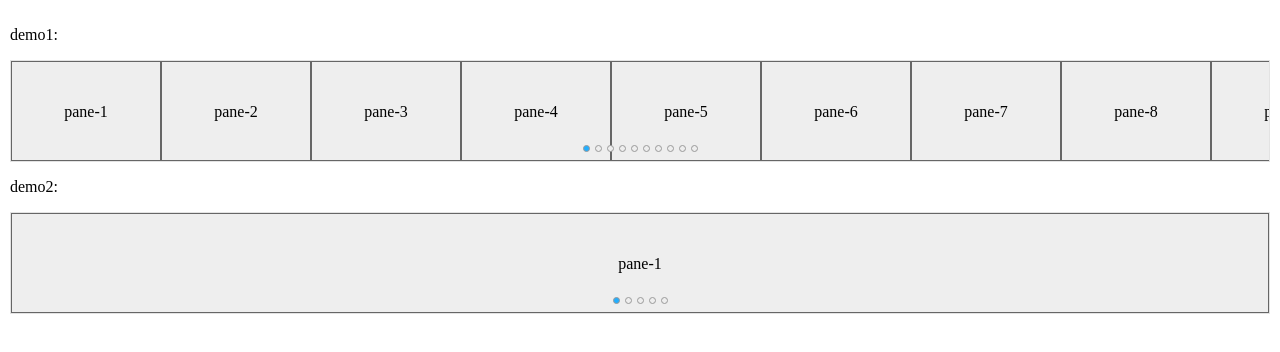
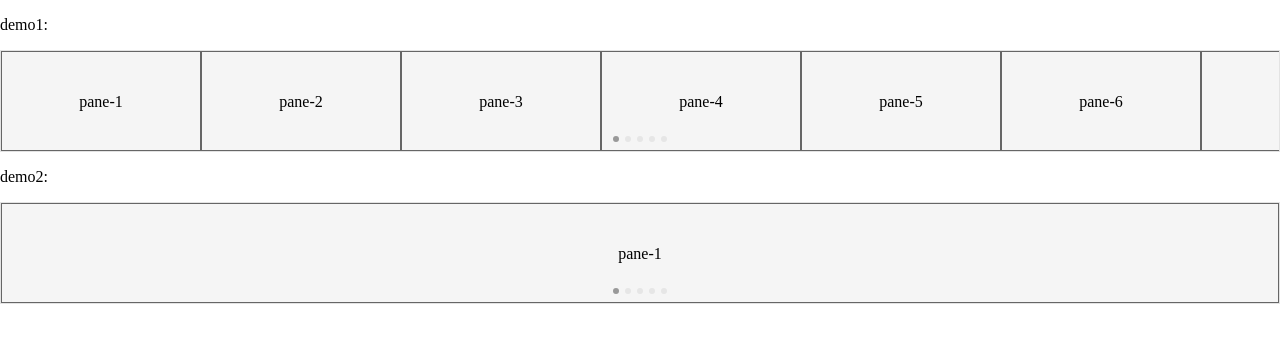
Before and after one commit to mjbin/vue-light-swiper, a Vue app: page /#/ in a window 1280 px wide. Shown: the top 352 px of the page. Built offline with nearby package versions, Linux system fonts and the light colour scheme.

Commit message:
修改代码

```diff
--- a/config/index.js
+++ b/config/index.js
@@ -14,7 +14,7 @@ module.exports = {
 
     // Various Dev Server settings
     host: 'localhost', // can be overwritten by process.env.HOST
-    port: 8080, // can be overwritten by process.env.PORT, if port is in use, a free one will be determined
+    port: 8090, // can be overwritten by process.env.PORT, if port is in use, a free one will be determined
     autoOpenBrowser: false,
     errorOverlay: true,
     notifyOnErrors: true,
--- a/src/components/Home.vue
+++ b/src/components/Home.vue
@@ -4,13 +4,24 @@
       <p>demo1:</p>
       <article class="demo-1">
         <LightSwiper class="swiper" :pagination='true'>
-          <LightSwiperItem class="swiper-item swiper-item-1" v-for="i in 10" :key="i">pane-{{i}}</LightSwiperItem>
+          <LightSwiperItem class="swiper-item swiper-item-1" v-for="i in 10" :key="i">
+            <span class="inner-item">
+              pane-{{i}}
+            </span>
+            <span class="inner-item" v-if="i == 10">
+              pane-{{i}}
+            </span>
+          </LightSwiperItem>
         </LightSwiper>
       </article>
       <p>demo2:</p>
       <article class="demo-2">
         <LightSwiper class="swiper">
-          <LightSwiperItem class="swiper-item swiper-item-2" v-for="i in 5" :key="i">pane-{{i}}</LightSwiperItem>
+          <LightSwiperItem class="swiper-item swiper-item-2" v-for="i in 5" :key="i">
+            <span class="inner-item">
+              pane-{{i}}
+            </span>
+          </LightSwiperItem>
         </LightSwiper>
       </article>
     </div>
@@ -32,7 +43,7 @@ export default {
 @border: 1px solid #e3e3e3;
 
 .home{
-  padding: 10px;
+  // padding: 10px;
   .page {
     width: 100%;
     overflow: hidden;
@@ -46,13 +57,14 @@ export default {
     height: 100px;
     line-height: 100px;
     text-align: center;
-    background: #eee;
+    background: #f5f5f5;
     border: 1px solid #666;
   }
 }
 
 .swiper-item-1 {
-  width: 150px;
+  // width: 33.33333%;
+  width: 200px;
 }
 
 .swiper-item-2 {
--- a/src/components/lightSwiper/swiper.vue
+++ b/src/components/lightSwiper/swiper.vue
@@ -4,7 +4,7 @@
       <slot></slot>
     </div>
     <div class="light-swiper-pagination" v-if="listLength && pagination">
-      <span class="dot" v-for="n in listLength" :key="n" :class="{active: current == n - 1}"></span>
+      <span class="dot" v-for="n in limitCurrent + 1" :key="n" :class="{active: current == n - 1}" @click='touchSliderTo(n - 1)'></span>
     </div>
   </div>
 </template>
@@ -46,11 +46,10 @@ export default {
       currentStyle: null,
       containWidth: 0,
       limitCurrent: 0,
-
       touchStartTime: 0,
       touchEndTime: 0,
-
       listLength: 0,
+      clickDot: false,
     };
   },
   computed: {
@@ -62,12 +61,15 @@ export default {
     },
   },
   methods: {
+    getSwiperItemWidth(item) {
+      return item.$el.clientWidth + 2;
+    },
     getlimitCurrent() {
       let lastPaneWidth = 0;
       let limit = 0;
       const newArray = [].concat(this.list);
       newArray.reverse().forEach((item) => {
-        lastPaneWidth += item.$el.offsetWidth;
+        lastPaneWidth += this.getSwiperItemWidth(item);
         if (lastPaneWidth <= this.swiperContainWidth) {
           limit += 1;
         }
@@ -76,13 +78,12 @@ export default {
     },
     updateContain() {
       this.getlimitCurrent();
-
       this.listLength = this.list.length;
       this.list[this.current].active = true;
-      this.currentWidth = this.list[this.current].$el.offsetWidth;
+      this.currentWidth = this.getSwiperItemWidth(this.list[this.current]);
       let containWidth = 0;
       this.list.forEach((item) => {
-        containWidth += item.$el.offsetWidth;
+        containWidth += this.getSwiperItemWidth(item);
       });
       this.containWidth = containWidth;
     },
@@ -138,7 +139,6 @@ export default {
     },
     sliderToPrev() {
       this.prev = true;
-
       this.commonSliderTo(-1, 0);
     },
     sliderToNext() {
@@ -153,7 +153,6 @@ export default {
         if (limitValue === 0 && this.current <= limitValue) {
           this.current = 0;
         }
-
         if (limitValue === this.limitCurrent && this.current >= limitValue) {
           this.current = limitValue;
         }
@@ -162,18 +161,17 @@ export default {
     calcDistance() {
       if (this.current >= 0 && this.current <= this.limitCurrent) {
         const i = this.next ? this.previous : this.current;
-        this.currentWidth = this.list[i].$el.offsetWidth;
+        this.currentWidth = this.getSwiperItemWidth(this.list[i]);
         this.distance = this.next ? this.currentWidth : -this.currentWidth;
         if (Math.abs(this.offsetX) > window.screen.width / 3) {
           const fixedNumber = this.next ? -1 : 1;
           this.current = this.checkIsAvalid(this.current += fixedNumber);
           const oldPoint = this.current;
           const sliderDistance = Math.abs(this.offsetX) * this.getDistanceValue(); // 阀值计算
-
           const getCurrentPoint = (distance, list, index) => {
-            let cw = list[0].$el.offsetWidth;
+            let cw = this.getSwiperItemWidth(list[0]);
             if (index >= 0 && index <= this.limitCurrent) {
-              cw = list[index].$el.offsetWidth;
+              cw = this.getSwiperItemWidth(list[index]);
               const num = this.next ? +1 : -1;
               if (Math.abs(distance) - cw > 0) {
                 this.previous = this.current;
@@ -186,18 +184,15 @@ export default {
             }
           };
           getCurrentPoint(sliderDistance, this.list, this.current);
-
           const firstPoint = Math.min(oldPoint, this.current);
           const lastPoint = Math.max(oldPoint, this.current);
           const arr = this.list.slice(firstPoint, lastPoint);
           let fixedSliderWidth = 0;
           arr.forEach((item) => {
-            fixedSliderWidth += item.$el.offsetWidth;
+            fixedSliderWidth += this.getSwiperItemWidth(item);
           });
-
           this.distance = this.next ? fixedSliderWidth : -fixedSliderWidth;
         }
-
         // 到达最后边缘位置修正滚动距离
         this.lastPaneDistance();
       }
@@ -206,15 +201,12 @@ export default {
       if (this.isLast && value >= 0 && value <= this.limitCurrent && this.next) {
         return this.lastPoint;
       }
-
       if (value < 0) {
         return 0;
       }
-
       if (value > this.limitCurrent) {
         return this.limitCurrent;
       }
-
       return value;
     },
     getDistanceValue() {
@@ -229,17 +221,19 @@ export default {
       const arr = this.list.slice(0, this.current);
       let fixedSliderWidth = 0;
       arr.forEach((item) => {
-        fixedSliderWidth += item.$el.offsetWidth;
+        fixedSliderWidth += this.getSwiperItemWidth(item);
       });
+      console.log(fixedSliderWidth);
       if (this.containWidth - fixedSliderWidth <= this.swiperContainWidth && this.next) {
         this.lastPoint = this.current;
         this.isLast = true;
-        // 修正2个像素偏移值
-        this.distance = (this.containWidth - this.swiperContainWidth - this.lastTouchOffset) + 2;
+        this.distance = (this.containWidth - this.swiperContainWidth - this.lastTouchOffset);
       }
     },
     sliderTo(sliderWidth) {
-      if (Math.abs(this.offsetX) >= 50) {
+      console.log(sliderWidth);
+      if (Math.abs(this.offsetX) >= 50 || this.clickDot) {
+        this.clickDot = false;
         if (this.next) {
           const sliderDistance = sliderWidth;
           this.lastTouchOffset += sliderDistance;
@@ -248,13 +242,11 @@ export default {
           const arr = this.list.slice(0, this.current);
           let fixedSliderWidth = 0;
           arr.forEach((item) => {
-            fixedSliderWidth += item.$el.offsetWidth;
+            fixedSliderWidth += this.getSwiperItemWidth(item);
           });
           this.lastTouchOffset = fixedSliderWidth;
         }
-
         let distance = 0;
-
         distance = this.lastTouchOffset;
         this.currentStyle = {
           transition: `all ${TIME}s`,
@@ -266,6 +258,29 @@ export default {
           transform: `translate3d(-${this.lastTouchOffset}px, 0, 0)`,
         };
       }
+    },
+    touchSliderTo(index) {
+      // 点击滑动
+      const firstPoint = Math.min(this.current, index);
+      const lastPoint = Math.max(this.current, index);
+      const arr = this.list.slice(firstPoint, lastPoint);
+      let fixedSliderWidth = 0;
+      arr.forEach((item) => {
+        fixedSliderWidth += this.getSwiperItemWidth(item);
+      });
+      this.next = this.current <= index;
+      this.current = index;
+      this.distance = this.next ? fixedSliderWidth : -fixedSliderWidth;
+      this.clickDot = true;
+      this.isLast = false;
+
+      if (this.containWidth - fixedSliderWidth <= this.swiperContainWidth && this.next) {
+        this.lastPoint = this.current;
+        this.isLast = true;
+        this.distance = (this.containWidth - this.swiperContainWidth - this.lastTouchOffset);
+      }
+
+      this.sliderTo(this.distance);
     },
   },
   beforeDestroy() {
@@ -291,6 +306,8 @@ export default {
 </script>
 
 <style lang="less" scoped>
+@width: 6px;
+
 .light-swiper {
   background: #fafafa;
   width: 100%;
@@ -298,7 +315,9 @@ export default {
   overflow: hidden;
   position: relative;
   .light-swiper-content {
-    white-space: nowrap;
+    display: flex;
+    -webkit-display: flex;
+    position: relative;
   }
   .light-swiper-pagination {
     text-align: center;
@@ -307,18 +326,17 @@ export default {
     left: 0;
     right: 0;
     .dot {
-      width: 5px;
-      height: 5px;
-      border: 1px solid #999;
-      background: #eee;
+      width: @width;
+      height: @width;
+      background: #e6e6e6;
       border-radius: 50%;
-      margin-left: 5px;
+      margin-left: @width;
       display: inline-block;
       &:first-of-type {
         margin-left: 0;
       }
       &.active {
-        background: #22aeff;
+        background: #999;
       }
     }
   }
--- a/src/components/lightSwiper/swiperItem.vue
+++ b/src/components/lightSwiper/swiperItem.vue
@@ -32,8 +32,10 @@ export default {
 .swiper-item {
   background: #fff;
   max-width: 100%;
-  display: inline-block;
+  flex-shrink: 0;
   box-sizing: border-box;
-  vertical-align: top;
+  justify-content: center;
+  align-items: center;
+  position: relative;
 }
 </style>
```
